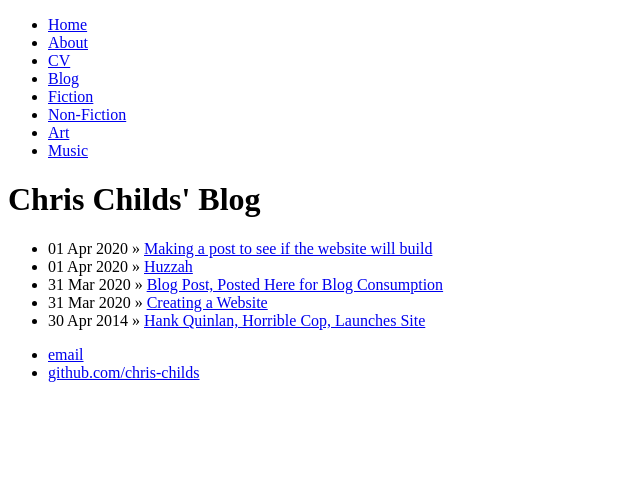
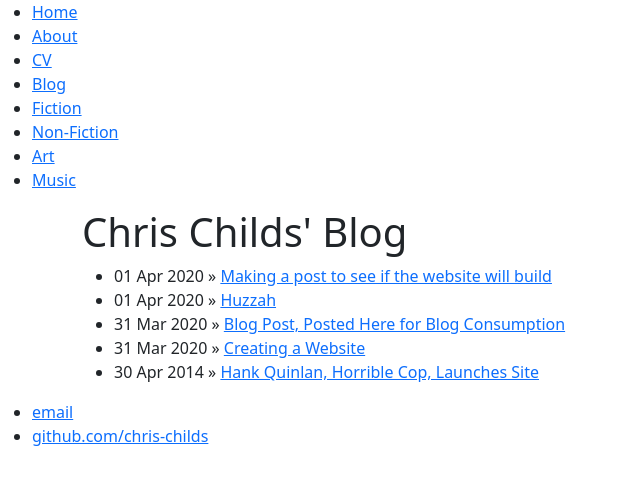
Before and after one commit to chris-childs/chris-childs.github.io, a Jekyll site: the page built from blog.html, in a window 1280 px wide. Shown: the top 485 px of the page, without its empty margins (0-640 px from the left). Built offline with Jekyll 4.4.1, drawn with Linux system fonts in a browser that asks for light colours.

Commit message:
Update blog.html

```diff
--- a/blog.html
+++ b/blog.html
@@ -2,6 +2,8 @@
 layout: default
 title: Chris Childs' Blog
 ---
+<link href="https://cdn.jsdelivr.net/npm/bootstrap@5.1.1/dist/css/bootstrap.min.css" rel="stylesheet" integrity="sha384-F3w7mX95PdgyTmZZMECAngseQB83DfGTowi0iMjiWaeVhAn4FJkqJByhZMI3AhiU" crossorigin="anonymous">
+<body>
 	<h1>{{ page.title }}</h1>
 	<ul class="posts">
 
@@ -9,3 +11,5 @@
 	    <li><span>{{ post.date | date_to_string }}</span> » <a href="{{ post.url }}" title="{{ post.title }}">{{ post.title }}</a></li>
 	  {% endfor %}
 	</ul>
+	<script src="https://cdn.jsdelivr.net/npm/bootstrap@5.1.1/dist/js/bootstrap.bundle.min.js" integrity="sha384-/bQdsTh/da6pkI1MST/rWKFNjaCP5gBSY4sEBT38Q/9RBh9AH40zEOg7Hlq2THRZ" crossorigin="anonymous"></script>
+</body>
```
